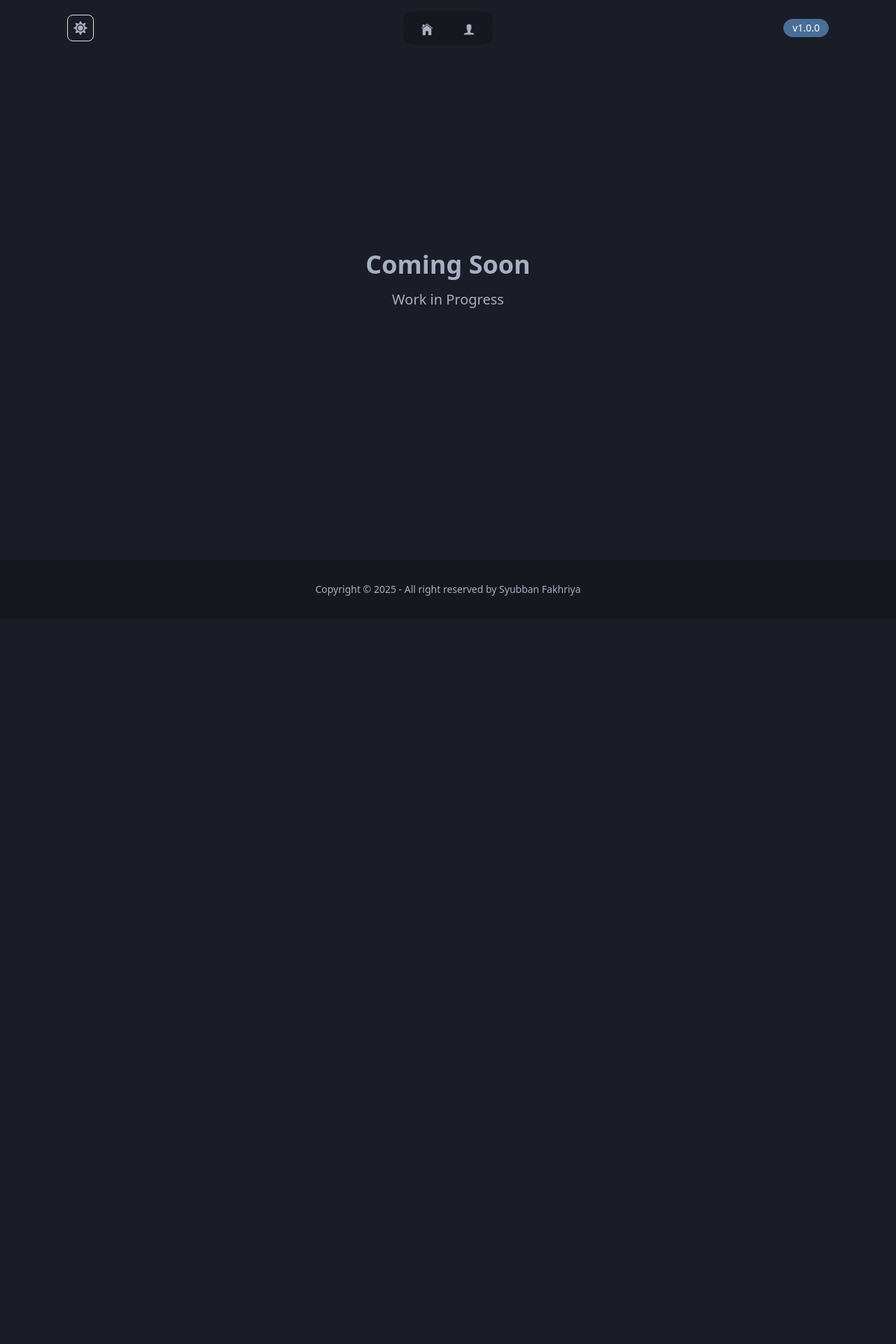
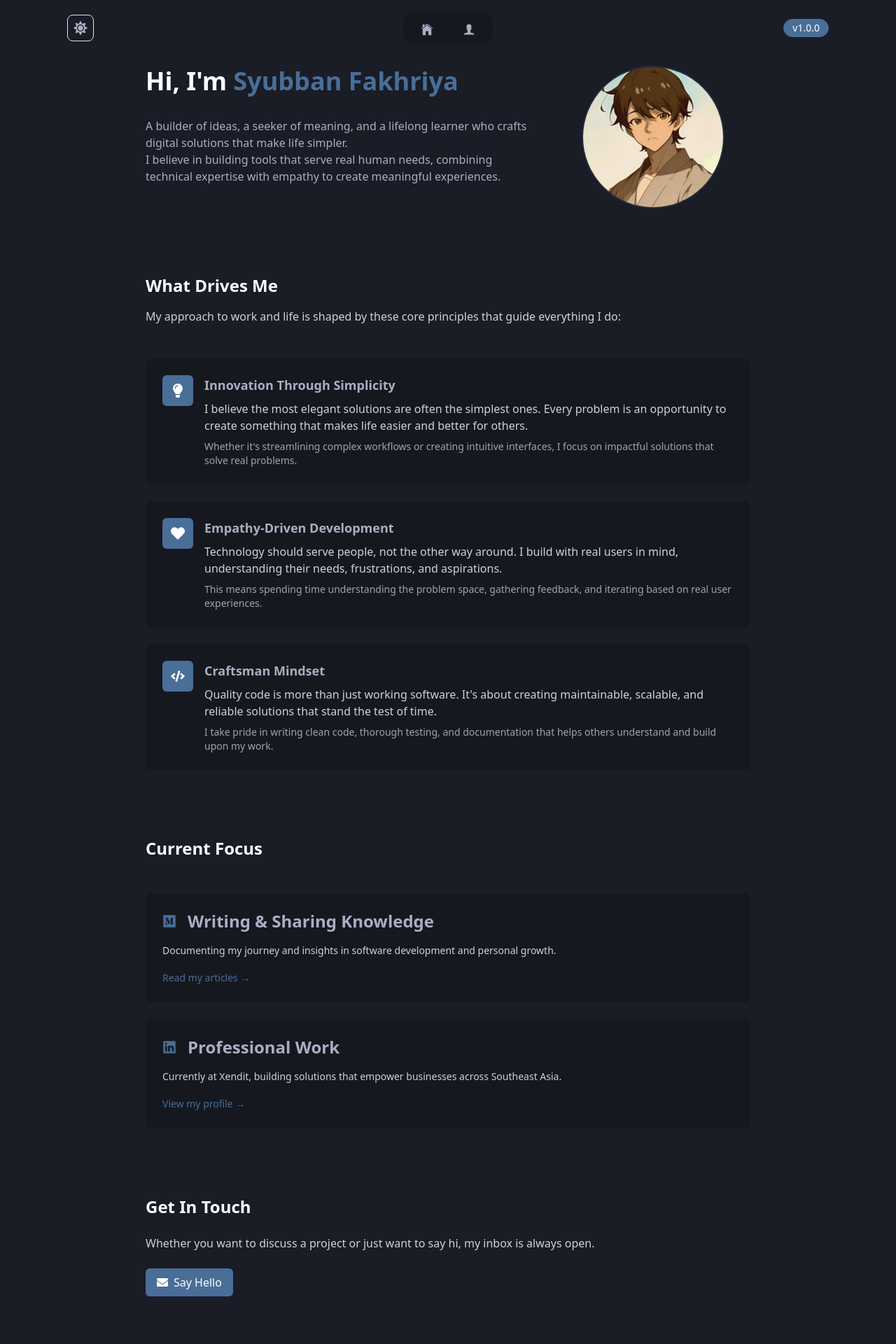
Before and after one commit to HellBus1/personal-portfolio, a React (Vite) app: page /about in a window 1280 px wide. Shown: the top 1920 px of the page at 70% size. Before the commit the page ends 884 px from the top, so only its background shows below. Built offline with nearby package versions, Linux system fonts and the light colour scheme.

Commit message:
feat : create initial structure for aboutpage

```diff
--- a/src/pages/AboutPage/AboutPage.tsx
+++ b/src/pages/AboutPage/AboutPage.tsx
@@ -1,8 +1,149 @@
+import { FaLinkedin, FaMedium, FaHeart, FaLightbulb, FaCode, FaEnvelope } from 'react-icons/fa'
+
 const AboutPage = () => {
   return (
-    <div className='flex flex-col items-center justify-center min-h-screen bg-base-100 text-base-content'>
-      <h1 className='text-4xl font-bold mb-4'>Coming Soon</h1>
-      <p className='text-xl'>Work in Progress</p>
+    <div className='max-w-4xl mx-auto px-4 py-24'>
+      {/* Hero Section - More compact & responsive */}
+      <section className='flex flex-col-reverse md:flex-row items-center md:items-start gap-8 mb-24'>
+        <div className='space-y-8 md:w-2/3 text-center md:text-left'>
+          <h1 className='text-4xl font-bold text-neutral-content'>
+            Hi, I'm <span className='text-primary'>Syubban Fakhriya</span>
+          </h1>
+          <div className='prose prose-lg dark:prose-invert'>
+            <p>
+              A builder of ideas, a seeker of meaning, and a lifelong learner who crafts digital
+              solutions that make life simpler.
+            </p>
+            <p>
+              I believe in building tools that serve real human needs, combining technical expertise
+              with empathy to create meaningful experiences.
+            </p>
+          </div>
+        </div>
+        <div className='md:w-1/3 flex justify-center'>
+          <div className='relative group'>
+            <div className='w-[200px] h-[200px] rounded-full overflow-hidden ring-2 ring-primary/20 transition-all duration-300 group-hover:ring-primary/40'>
+              <img
+                src='/avatar.jpg'
+                alt='Syubban Fakhriya'
+                className='w-full h-full object-cover transition-transform duration-300 group-hover:scale-105'
+              />
+            </div>
+            <div className='absolute inset-0 rounded-full bg-primary/10 opacity-0 group-hover:opacity-100 transition-opacity duration-300'></div>
+          </div>
+        </div>
+      </section>
+
+      {/* What Drives Me - Enhanced with more context */}
+      <section className='space-y-12 mb-24'>
+        <div className='space-y-4'>
+          <h2 className='text-2xl font-bold text-neutral-content'>What Drives Me</h2>
+          <p className='text-neutral-content/80'>
+            My approach to work and life is shaped by these core principles that guide everything I
+            do:
+          </p>
+        </div>
+        <div className='grid gap-6'>
+          {[
+            {
+              icon: <FaLightbulb size={20} />,
+              title: 'Innovation Through Simplicity',
+              description:
+                'I believe the most elegant solutions are often the simplest ones. Every problem is an opportunity to create something that makes life easier and better for others.',
+              detail:
+                "Whether it's streamlining complex workflows or creating intuitive interfaces, I focus on impactful solutions that solve real problems."
+            },
+            {
+              icon: <FaHeart size={20} />,
+              title: 'Empathy-Driven Development',
+              description:
+                'Technology should serve people, not the other way around. I build with real users in mind, understanding their needs, frustrations, and aspirations.',
+              detail:
+                'This means spending time understanding the problem space, gathering feedback, and iterating based on real user experiences.'
+            },
+            {
+              icon: <FaCode size={20} />,
+              title: 'Craftsman Mindset',
+              description:
+                "Quality code is more than just working software. It's about creating maintainable, scalable, and reliable solutions that stand the test of time.",
+              detail:
+                'I take pride in writing clean code, thorough testing, and documentation that helps others understand and build upon my work.'
+            }
+          ].map((item, index) => (
+            <div
+              key={index}
+              className='flex flex-col md:flex-row items-start gap-4 p-6 bg-base-200 rounded-lg hover:bg-base-200/90 transition-colors'
+            >
+              <div className='p-3 bg-primary rounded-md text-primary-content'>{item.icon}</div>
+              <div className='space-y-2'>
+                <h3 className='font-semibold text-lg'>{item.title}</h3>
+                <p className='text-neutral-content/80'>{item.description}</p>
+                <p className='text-sm text-neutral-content/60'>{item.detail}</p>
+              </div>
+            </div>
+          ))}
+        </div>
+      </section>
+
+      {/* Current Focus - Clean layout inspired by aliabdaal.com */}
+      <section className='space-y-12 mb-24'>
+        <h2 className='text-2xl font-bold text-neutral-content'>Current Focus</h2>
+        <div className='space-y-6'>
+          <div className='flex flex-col gap-6'>
+            <div className='group p-6 bg-base-200 rounded-lg transition-all hover:bg-base-200/80'>
+              <div className='flex items-center gap-4 mb-4'>
+                <FaMedium size={20} className='text-primary' />
+                <h3 className='font-semibold'>Writing & Sharing Knowledge</h3>
+              </div>
+              <p className='text-sm text-neutral-content/80 mb-4'>
+                Documenting my journey and insights in software development and personal growth.
+              </p>
+              <a
+                href='https://medium.com/@syubbanfakhriya'
+                target='_blank'
+                rel='noopener noreferrer'
+                className='text-sm text-primary hover:underline inline-flex items-center gap-2'
+              >
+                Read my articles →
+              </a>
+            </div>
+
+            <div className='group p-6 bg-base-200 rounded-lg transition-all hover:bg-base-200/80'>
+              <div className='flex items-center gap-4 mb-4'>
+                <FaLinkedin size={20} className='text-primary' />
+                <h3 className='font-semibold'>Professional Work</h3>
+              </div>
+              <p className='text-sm text-neutral-content/80 mb-4'>
+                Currently at Xendit, building solutions that empower businesses across Southeast
+                Asia.
+              </p>
+              <a
+                href='https://www.linkedin.com/in/syubban/'
+                target='_blank'
+                rel='noopener noreferrer'
+                className='text-sm text-primary hover:underline inline-flex items-center gap-2'
+              >
+                View my profile →
+              </a>
+            </div>
+          </div>
+        </div>
+      </section>
+
+      {/* Contact - Simple and direct, inspired by brittanychiang.com */}
+      <section className='space-y-6'>
+        <h2 className='text-2xl font-bold text-neutral-content'>Get In Touch</h2>
+        <p className='text-neutral-content/80'>
+          Whether you want to discuss a project or just want to say hi, my inbox is always open.
+        </p>
+        <a
+          href='mailto:syubbanfakhriya@gmail.com'
+          className='inline-flex items-center gap-2 px-4 py-2 bg-primary text-primary-content rounded-md hover:bg-primary/90 transition-colors'
+        >
+          <FaEnvelope size={16} />
+          Say Hello
+        </a>
+      </section>
     </div>
   )
 }
--- a/src/pages/HomePage/HomePage.tsx
+++ b/src/pages/HomePage/HomePage.tsx
@@ -1,5 +1,5 @@
 import OverviewSection from './components/OverviewSection/OverviewSection'
-import ProjectSection from './components/ProjectSections/ProjectSection'
+import ProjectSection from './components/ProjectSection/ProjectSection'
 
 const HomePage = () => {
   return (
--- a/src/pages/HomePage/components/ProjectSections/projectData.ts
+++ b/src/pages/HomePage/components/ProjectSection/projectData.ts
@@ -43,7 +43,7 @@ export const projectsData: Project[] = [
       'InvestCount is a simple investment calculator that helps you calculate interest to make smarter financial decisions.',
     banner:
       'https://firebasestorage.googleapis.com/v0/b/personalwebsite-af6e7.appspot.com/o/projects%2Finvestcount_banner.png?alt=media&token=398f9d38-3891-4dfe-862f-807a5a3fdef8',
-    path: 'https://investcount.pages.dev/',
+    path: 'https://investcount.syubbanfakhriya.com/',
     createdAt: { seconds: 1680714000, nanoseconds: 384000000 },
     stacks: ['typescript', 'tailwindcss', 'daisyui', 'react']
   },
```
Also changed, not shown: src/pages/HomePage/components/ProjectSection/ProjectSection.tsx (renamed from src/pages/HomePage/components/ProjectSections/ProjectSection.tsx), 1 other file (tests, documents, lock files or other folders).
